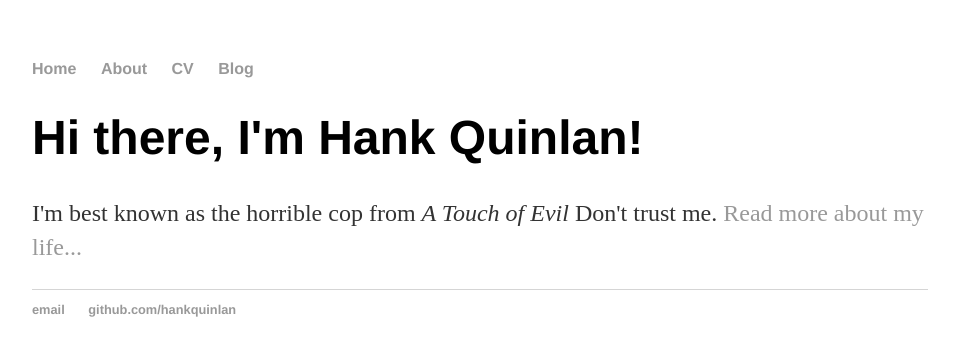
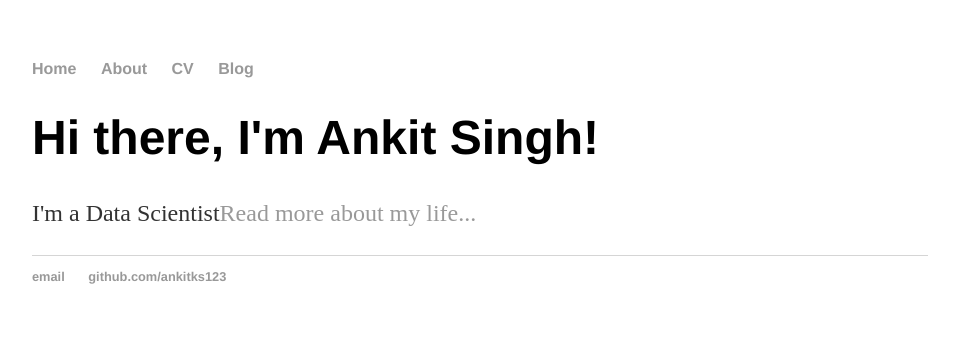
Before and after one commit to ankitks123/ankitks123.github.io, a plain HTML site: page index.html in a window 1280 px wide. Shown: the whole page, without its empty margins (160-1119 px from the left). Drawn offline with Linux system fonts and the light colour scheme.

Commit message:
Update index.html

```diff
--- a/index.html
+++ b/index.html
@@ -16,14 +16,14 @@
 		</nav>
 		<div class="container">
     		<div class="blurb">
-        		<h1>Hi there, I'm Hank Quinlan!</h1>
-				<p>I'm best known as the horrible cop from <em>A Touch of Evil</em> Don't trust me. <a href="/about">Read more about my life...</a></p>
+        		<h1>Hi there, I'm Ankit Singh!</h1>
+				<p>I'm a Data Scientist<a href="/about">Read more about my life...</a></p>
     		</div><!-- /.blurb -->
 		</div><!-- /.container -->
 		<footer>
     		<ul>
-        		<li><a href="mailto:hankquinlanhub@gmail.com">email</a></li>
-        		<li><a href="https://github.com/hankquinlan">github.com/hankquinlan</a></li>
+        		<li><a href="mailto:singhankit199653@gmail.com">email</a></li>
+        		<li><a href="https://github.com/ankitks123">github.com/ankitks123</a></li>
 			</ul>
 		</footer>
 	</body>
```
